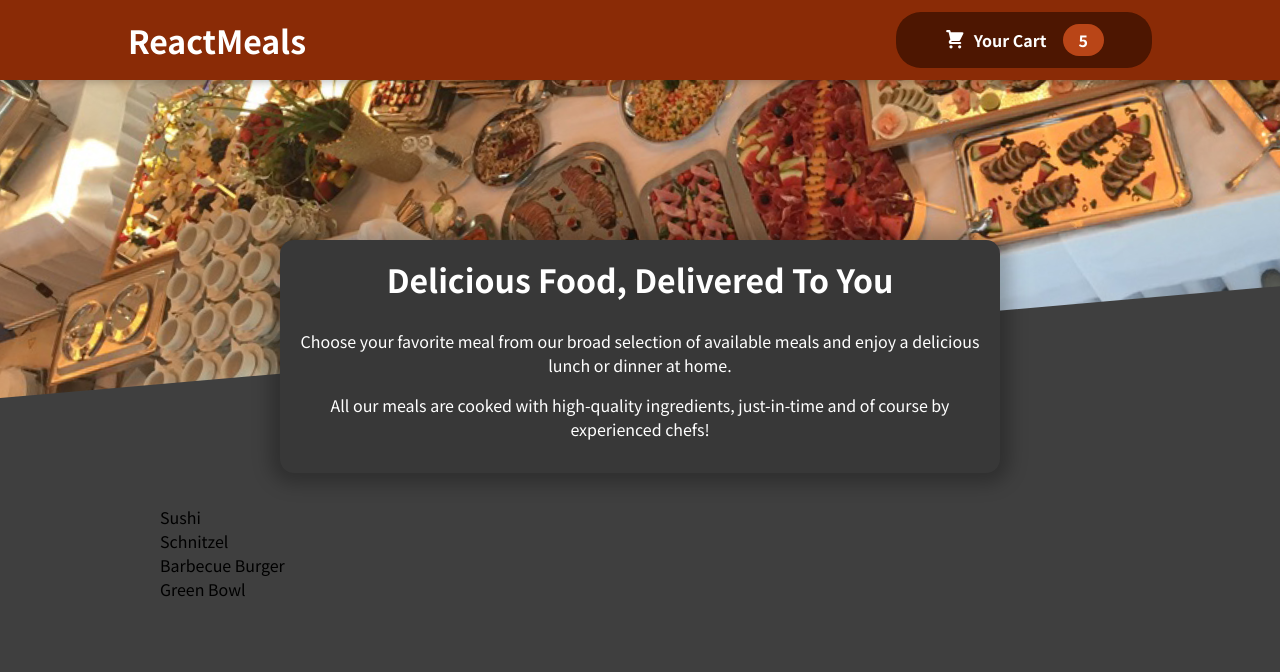
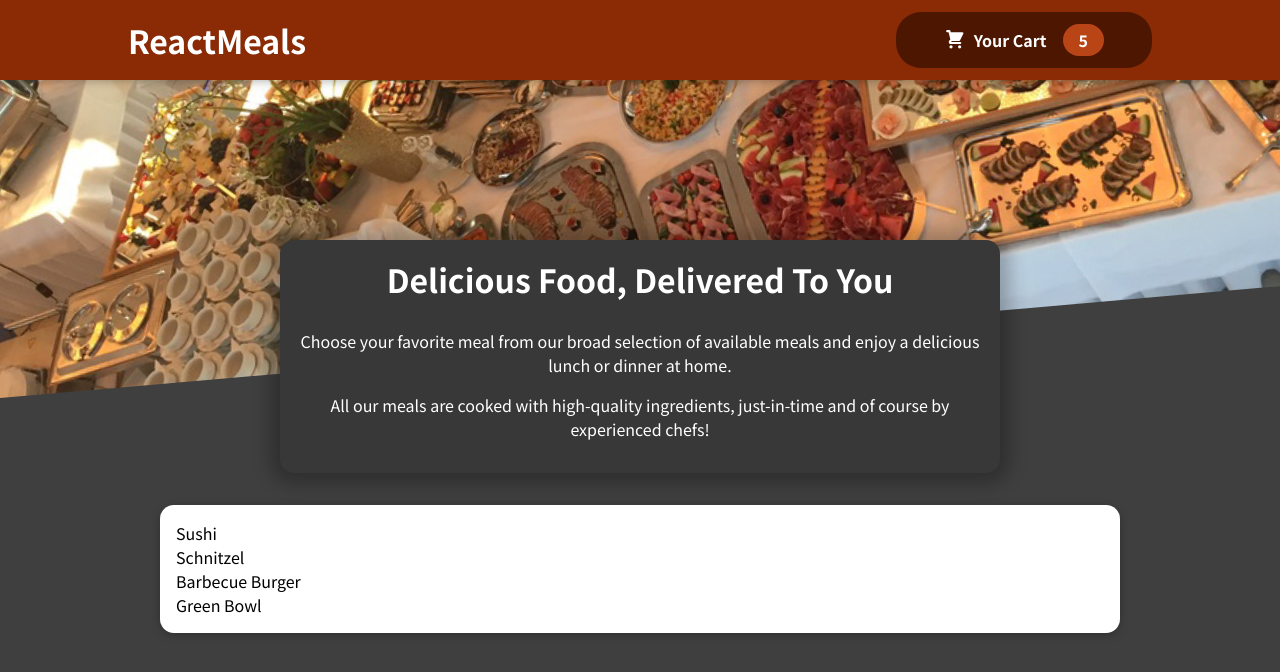
Before and after one commit to GustavoGomesDias/food-order-app, a React (Create React App) app: page / in a window 1280 px wide. Shown: the top 672 px of the page. Built offline with nearby package versions, Linux system fonts and the light colour scheme.

Commit message:
feat: add card UI component

```diff
--- a/src/components/Layout/Header.module.css
+++ b/src/components/Layout/Header.module.css
@@ -17,7 +17,7 @@
 .main-image {
   width: 100%;
   height: 25rem;
-  z-index: 0;
+  z-index: 0; /* O que faz ela fica atrás de tudo */
   overflow: hidden;
 }
 
--- a/src/components/Meals/AvailableMeals.js
+++ b/src/components/Meals/AvailableMeals.js
@@ -1,5 +1,6 @@
 import React from 'react';
 
+import Card from '../UI/Card';
 import classes from './AvailableMeals.module.css';
 
 const DUMMY_MEALS = [
@@ -34,9 +35,11 @@
 
 	return (
 		<section className={classes.meals}>
-			<ul>
-				{mealsList}
-			</ul>
+			<Card>
+        <ul>
+          {mealsList}
+        </ul>
+      </Card>
 		</section>
 	);
 }
--- /dev/null
+++ b/src/components/UI/Card.js
@@ -0,0 +1,13 @@
+import React from 'react';
+
+import classes from './Card.module.css';
+
+const Card = (props) => {
+	return (
+		<div className={classes.card}>
+			{props.children}
+		</div>
+	);
+}
+
+export default Card;
--- /dev/null
+++ b/src/components/UI/Card.module.css
@@ -0,0 +1,6 @@
+.card {
+  padding: 1rem;
+  box-shadow: 0 2px 8px rgba(0, 0, 0, 0.25);
+  border-radius: 14px;
+  background-color: white;
+}
```
